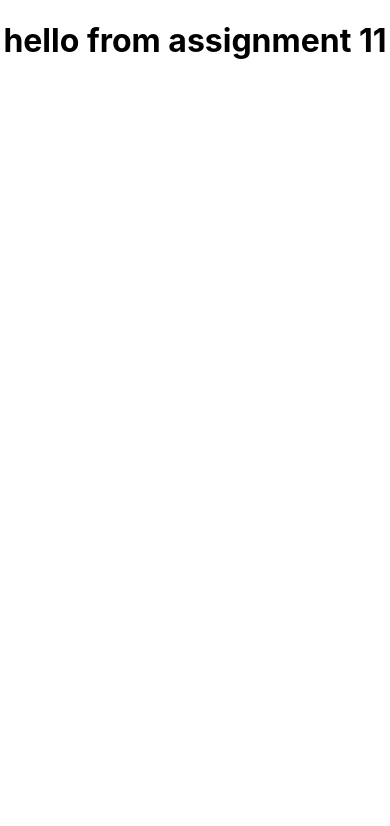
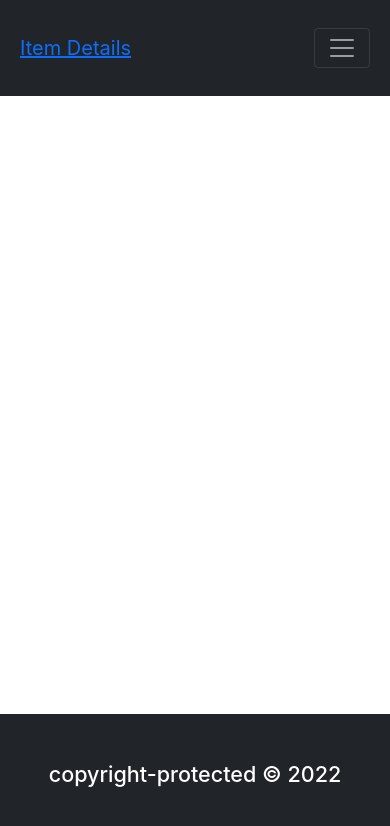
Before and after one commit to SHOHAG1611/trucks-inventories, a React (Create React App) app: page / in a window 390 px wide. Shown: the top 826 px of the page. Built offline with nearby package versions, Linux system fonts and the light colour scheme.

Commit message:
responsive header and footer added

```diff
--- a/package.json
+++ b/package.json
@@ -6,8 +6,11 @@
     "@testing-library/jest-dom": "^5.16.4",
     "@testing-library/react": "^13.2.0",
     "@testing-library/user-event": "^13.5.0",
+    "bootstrap": "^5.1.3",
     "react": "^18.1.0",
+    "react-bootstrap": "^2.3.1",
     "react-dom": "^18.1.0",
+    "react-router-dom": "^6.3.0",
     "react-scripts": "5.0.1",
     "web-vitals": "^2.1.4"
   },
--- a/public/index.html
+++ b/public/index.html
@@ -25,6 +25,9 @@
       Learn how to configure a non-root public URL by running `npm run build`.
     -->
     <title>React App</title>
+    <!-- bootstrap cdn -->
+    <link href="https://cdn.jsdelivr.net/npm/bootstrap@5.1.3/dist/css/bootstrap.min.css" rel="stylesheet" integrity="sha384-1BmE4kWBq78iYhFldvKuhfTAU6auU8tT94WrHftjDbrCEXSU1oBoqyl2QvZ6jIW3" crossorigin="anonymous">
+
   </head>
   <body>
     <noscript>You need to enable JavaScript to run this app.</noscript>
--- a/src/App.js
+++ b/src/App.js
@@ -1,10 +1,15 @@
-import logo from './logo.svg';
+import { Route, Routes } from 'react-router-dom';
 import './App.css';
-
+import Footer from './containers/Shared/Footer/Footer';
+import Header from './containers/Shared/Header/Header';
 function App() {
   return (
-    <div className="App">
-      <h1>hello from assignment 11</h1>
+    <div>
+      <Header></Header>
+      <Routes>
+        <Route></Route>
+      </Routes>
+      <Footer></Footer>
     </div>
   );
 }
--- /dev/null
+++ b/src/containers/Shared/Footer/Footer.css
@@ -0,0 +1,9 @@
+.footer{
+    margin-top: 1rem;
+    padding: 1rem;
+    background-color: rgb(235, 195, 64);
+    position: fixed;
+    bottom: 0;
+    left: 0;
+    width: 100%;
+  }
--- /dev/null
+++ b/src/containers/Shared/Footer/Footer.js
@@ -0,0 +1,13 @@
+import React from 'react';
+import './Footer.css'
+
+const Footer = () => {
+    const Year = new Date().getFullYear();
+    return (
+        <div className='text-center mt-5 bg-dark text-white text-5fr p-5 footer'>
+            <h4>copyright-protected © {Year}</h4>
+        </div>
+    );
+};
+
+export default Footer;
--- /dev/null
+++ b/src/containers/Shared/Header/Header.css
@@ -0,0 +1,6 @@
+.header-style{
+    padding: 20px;
+}
+.header-style .link-title{
+    font-size: 20px;
+}
--- /dev/null
+++ b/src/containers/Shared/Header/Header.js
@@ -0,0 +1,31 @@
+import React from 'react';
+import { Container, Nav, Navbar } from 'react-bootstrap';
+import { Link } from 'react-router-dom';
+import './Header.css'
+
+const Header = () => {
+    return (
+        <div>
+            <Navbar collapseOnSelect expand="lg" bg="dark" variant="dark">
+                <Container className='header-style' >
+                    <Link className='link-title' to={'/home'}>Item Details</Link>
+                    <Navbar.Toggle aria-controls="responsive-navbar-nav" />
+                    <Navbar.Collapse id="responsive-navbar-nav">
+                        <Nav className="me-auto">
+                            <Link className='link-title' to={'/home'}>Item Details</Link>
+                            <Link className='link-title' to={'/home'}>Item Details</Link>
+                            <Link className='link-title' to={'/home'}>Item Details</Link>
+                            <Link className='link-title' to={'/home'}>Item Details</Link>
+                        </Nav>
+                        <Nav>
+                            <Link className='link-title' to={'/home'}>Item Details</Link>
+                            <Link className='link-title' to={'/home'}>Item Details</Link>
+                        </Nav>
+                    </Navbar.Collapse>
+                </Container>
+            </Navbar>
+        </div>
+    );
+};
+
+export default Header;
--- a/src/index.js
+++ b/src/index.js
@@ -3,11 +3,14 @@ import ReactDOM from 'react-dom/client';
 import './index.css';
 import App from './App';
 import reportWebVitals from './reportWebVitals';
+import { BrowserRouter } from 'react-router-dom';
 
 const root = ReactDOM.createRoot(document.getElementById('root'));
 root.render(
   <React.StrictMode>
-    <App />
+    <BrowserRouter>
+      <App />
+    </BrowserRouter>
   </React.StrictMode>
 );
 
```
Also changed, not shown: 1 other file (tests, documents, lock files or other folders).
